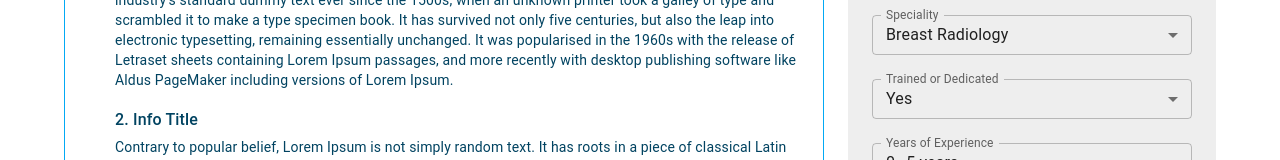
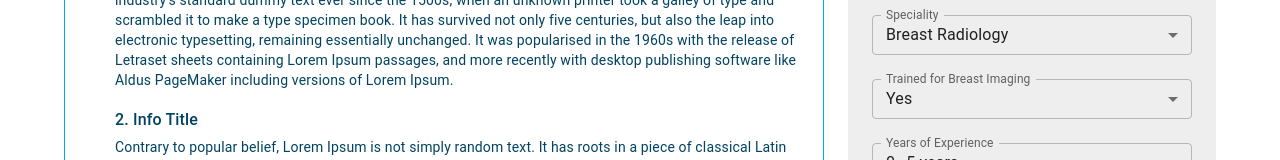
Before and after one commit to BEOKS/Web-Clinical-Trial-System, a React (Vite) app in the folder client/clinical-trial-system/: page /start-review in a window 1280 px wide. Shown: the part 393-553 px from the top of the page. Built offline with nearby package versions, Linux system fonts and the light colour scheme.

Commit message:
Feat : modify trained or dedicated text

```diff
--- a/client/clinical-trial-system/src/component/Review/StartReviewPage/ReviewerInfoInput.tsx
+++ b/client/clinical-trial-system/src/component/Review/StartReviewPage/ReviewerInfoInput.tsx
@@ -56,12 +56,12 @@ const ReviewerInfoInput = () => {
                 </Select>
             </FormControl>
             <FormControl fullWidth size="small" sx={{mt: 3}}>
-                <InputLabel id="trained-or-dedicated-select-label">Trained or Dedicated</InputLabel>
+                <InputLabel id="trained-or-dedicated-select-label">Trained for Breast Imaging</InputLabel>
                 <Select
                     labelId="trained-or-dedicated-select-label"
                     id="trained-or-dedicated-select"
                     value={trainedOrDedicated ? 'yes' : 'no'}
-                    label="Trained or Dedicated"
+                    label="Trained for Breast Imaging"
                     onChange={handleTrainedOrDedicatedChange}
                 >
                     <MenuItem value="yes">Yes</MenuItem>
```
